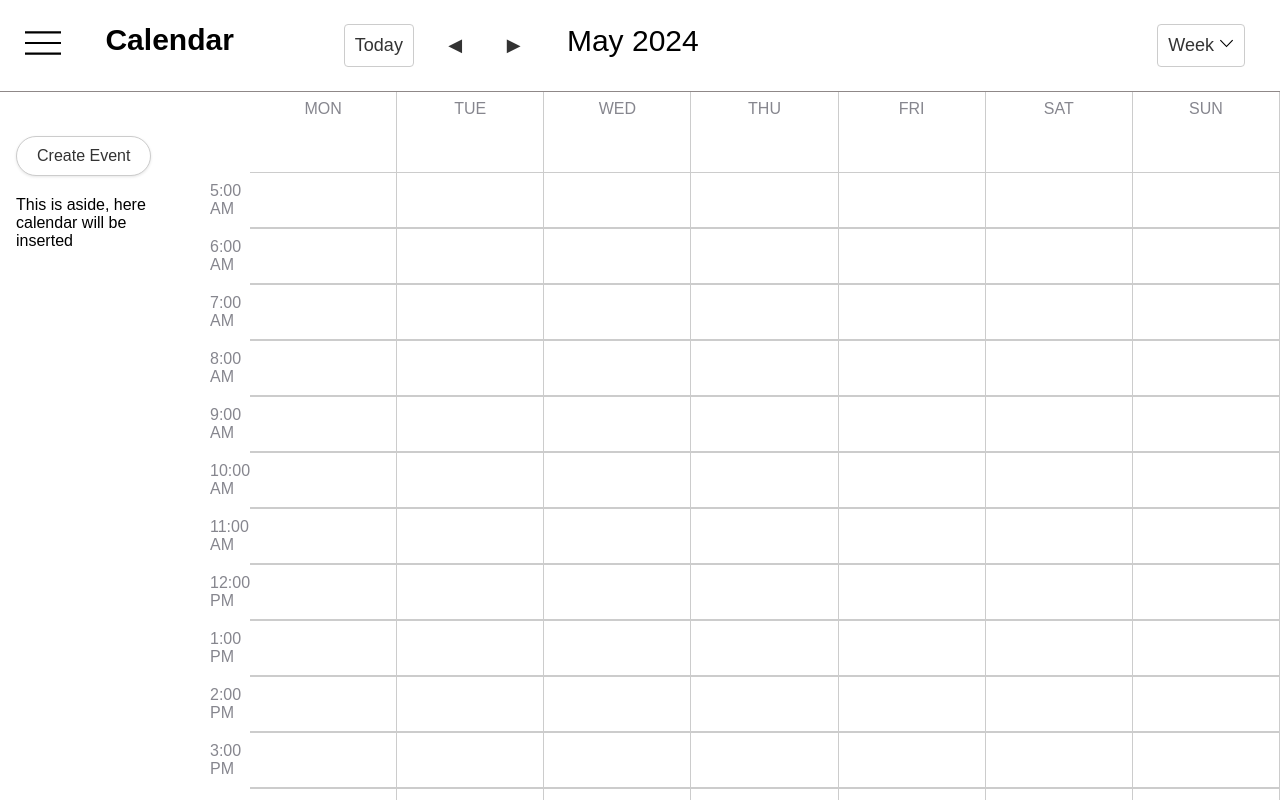
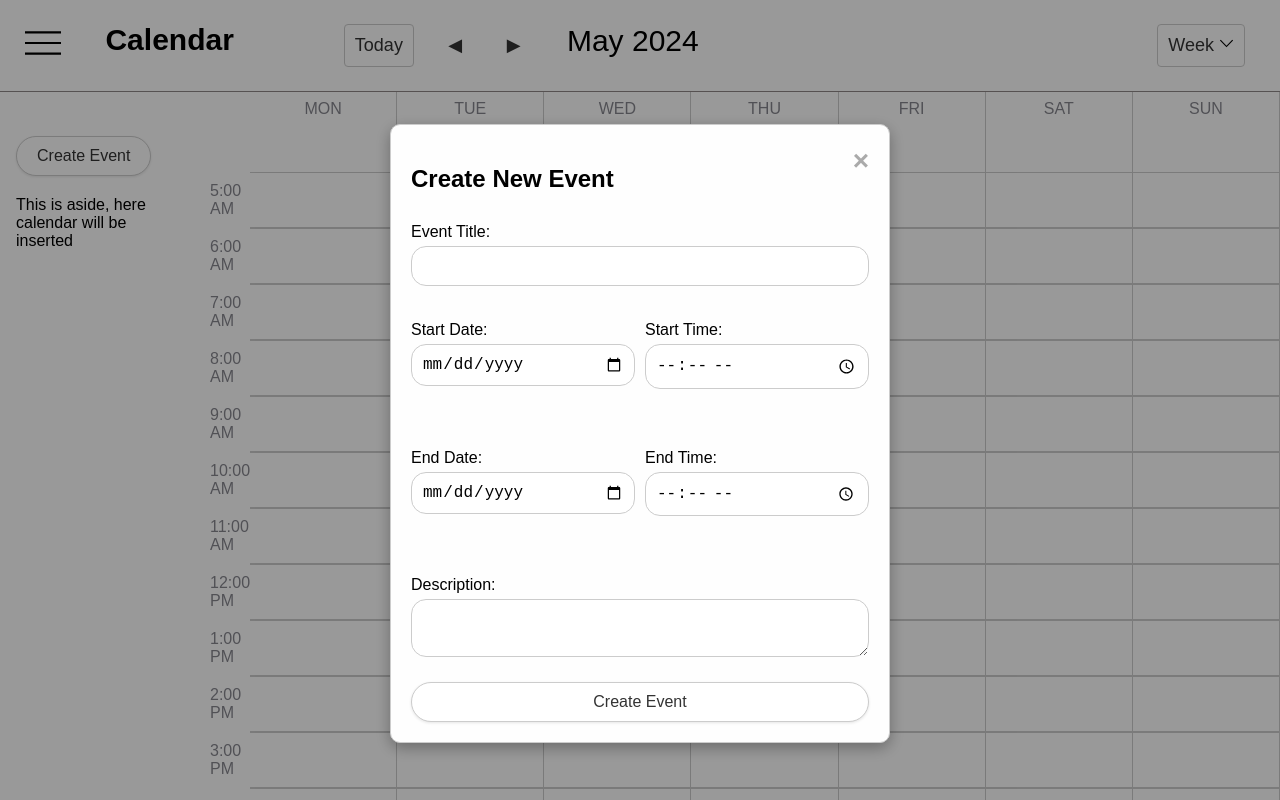
Before and after one commit to RokasMesk/Google_Calendar_v2, a plain HTML site: page index.html in a window 1280 px wide. Both pictures are taken after a click on the button "Create Event". Drawn offline with Linux system fonts and the light colour scheme.

Commit message:
event-creation-modal-layout

```diff
--- /dev/null
+++ b/event-modal.css
@@ -0,0 +1,81 @@
+:root {
+    --border-color:#ccc;
+}
+.modal {
+    display: none;
+    position: fixed;
+    z-index: 3;
+    left: 0;
+    top: 0;
+    width: 100%;
+    height: 100%;
+    overflow: auto;
+    background-color: rgba(0,0,0,0.4);
+    padding-top: 60px;
+    font-family: Arial, sans-serif;
+}
+.modal-content {
+    background-color: #fefefe;
+    margin: 5% auto;
+    padding: 20px;
+    border: 1px solid var(--border-color);
+    width: 80%;
+    max-width: 500px;
+    border-radius: 10px;
+    box-shadow: 0 5px 15px rgba(0,0,0,0.3);
+}
+.close {
+    color: #aaa;
+    float: right;
+    font-size: 28px;
+    font-weight: bold;
+}
+.close:hover,
+.close:focus {
+    color: black;
+    text-decoration: none;
+    cursor: pointer;
+}
+.add-event-form {
+    display: flex;
+    flex-direction: column;
+}
+.event-form-label {
+    margin-top: 10px;
+}
+.event-form-input {
+    margin-top: 5px;
+    padding: 10px;
+    font-size: 16px;
+    border-radius: 15px;
+    border: 1px solid var(--border-color);
+    margin-bottom: 25px;
+}
+.event-submit-button {
+    padding: 10px 20px;
+    background-color: white;
+    border: 1px solid #ccc;
+    border-radius: 24px;
+    box-shadow: 0 1px 3px rgba(0, 0, 0, 0.1);
+    cursor: pointer;
+    font-size: 16px;
+    color: #333;
+}
+.event-submit-button:hover {
+    background-color: black;
+    color:white;
+}
+.datetime-group {
+    display: flex;
+    justify-content: space-between;
+    margin-bottom: 25px;
+}
+.datetime {
+    display: flex;
+    flex-direction: column;
+    flex: 1;
+    margin-right: 10px;
+}
+.datetime:last-child {
+    margin-right: 0;
+}
--- a/index.html
+++ b/index.html
@@ -5,6 +5,7 @@
     <meta name="viewport" content="width=device-width, initial-scale=1.0">
     <title>Google Calendar Clone</title>
     <link rel="stylesheet" href="./styles.css">
+    <link rel="stylesheet" href="./event-modal.css">
 </head>
 <body>
     <header class="calendar-header">
@@ -70,6 +71,40 @@
         <div class="calendar-cells" id="calendarCells">
         </div>
     </main>
+
+    <div id="eventModal" class="modal">
+        <div class="modal-content">
+            <span class="close">&times;</span>
+            <h2>Create New Event</h2>
+            <form class="add-event-form" id="eventForm">
+                <label class="event-form-label" for="eventTitle">Event Title:</label>
+                <input class="event-form-input" type="text" id="eventTitle" name="eventTitle" required>
+                <div class="datetime-group">
+                    <div class="datetime">
+                        <label class="event-form-label" for="startDate">Start Date:</label>
+                        <input class="event-form-input" type="date" id="startDate" name="startDate" required>
+                    </div>
+                    <div class="datetime">
+                        <label class="event-form-label" for="startTime">Start Time:</label>
+                        <input class="event-form-input" type="time" id="startTime" name="startTime" required>
+                    </div>
+                </div>
+                <div class="datetime-group">
+                    <div class="datetime">
+                        <label class="event-form-label" for="endDate">End Date:</label>
+                        <input class="event-form-input" type="date" id="endDate" name="endDate" required>
+                    </div>
+                    <div class="datetime">
+                        <label class="event-form-label" for="endTime">End Time:</label>
+                        <input class="event-form-input" type="time" id="endTime" name="endTime" required>
+                    </div>
+                </div>
+                <label class="event-form-label" for="eventDescription">Description:</label>
+                <textarea class="event-form-input" id="eventDescription" name="eventDescription" required></textarea>
+                <button class="event-submit-button" type="submit">Create Event</button>
+            </form>
+        </div>
+    </div>
     <script src="./script.js"></script>
 </body>
 </html>
--- a/script.js
+++ b/script.js
@@ -10,9 +10,31 @@ function renderCalendarCells() {
         }
     });
 }
+function openEventCreationModal() {
+    const modal = document.getElementById("eventModal");
+    modal.style.display = "block";
+}
+function closeEventCreationModal() {
+    const modal = document.getElementById("eventModal");
+    modal.style.display = "none";
+}
+function initEventListeners() {
+    const btn = document.querySelector(".add-event-button");
+    const span = document.getElementsByClassName("close")[0];
+    const modal = document.getElementById("eventModal");
 
+    btn.addEventListener('click', openEventCreationModal);
+    span.addEventListener('click', closeEventCreationModal);
+
+    window.addEventListener('click', function(event) {
+        if (event.target == modal) {
+            closeEventCreationModal();
+        }
+    });
+}
 function init() {
     renderCalendarCells();
+    initEventListeners();
 }
 
 init();
```
